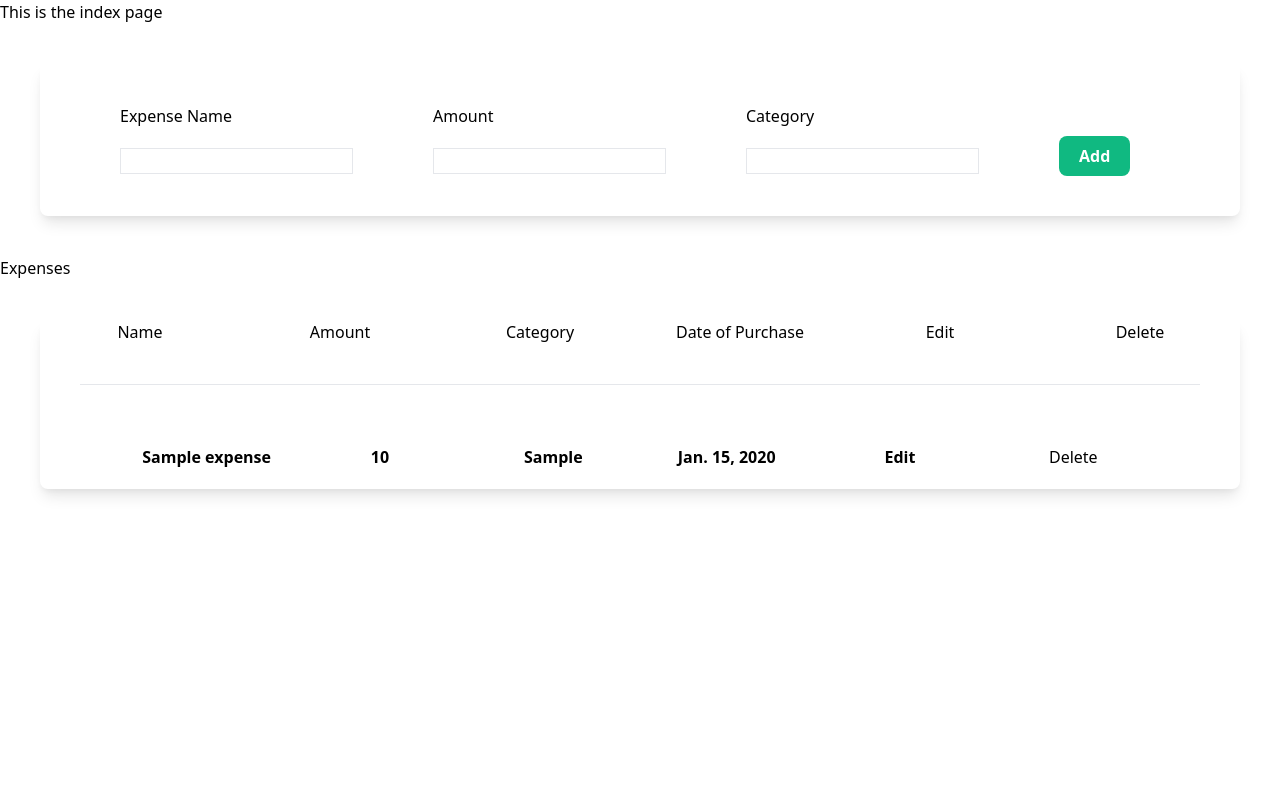
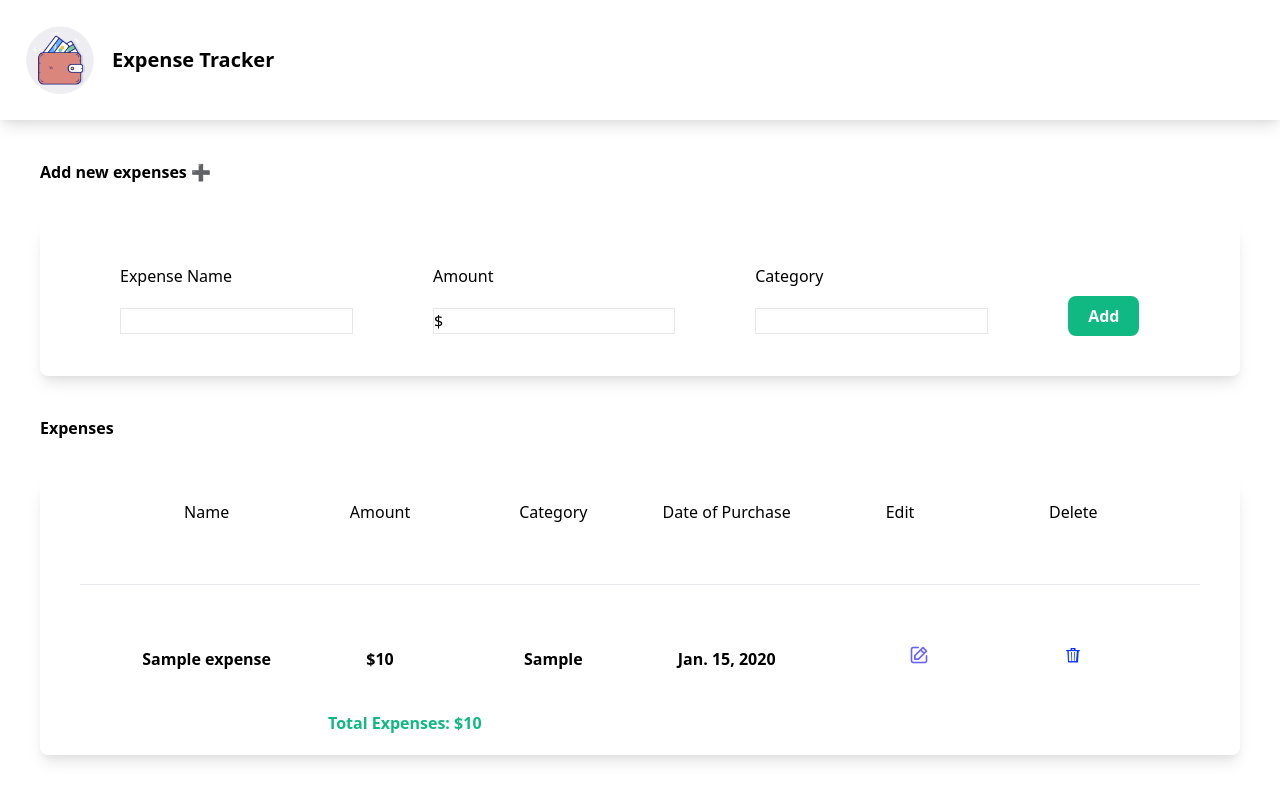
Before and after one commit to torcuata22/xpns, a Django app: template mysite/myapp/templates/myapp/index.html in a window 1280 px wide. Run offline with Django 4.2, Linux system fonts and the light colour scheme; tables that the repository leaves empty hold one stand-in row (values such as "Sample post"); the template is opened without the code that fills it: values that come from a table or form of the project are taken from there, most other values are stand-ins (such as "Sample title", 1, 10 or a date in 2020); form fields are guessed from the names that the template uses; style sheets or scripts are compiled from the project's sources.

Commit message:
total expenses

```diff
--- a/mysite/myapp/templates/myapp/base.html
+++ b/mysite/myapp/templates/myapp/base.html
@@ -11,6 +11,15 @@
     <title>Document</title>
 </head>
 <body>
+<nav class="shadow-lg p-5">
+    <div class="container flex flex-wrap justufy-between items-center mx-auto">
+        <a href="#" class="flex">
+            <img class="h-20 mr-3" src="{% static 'myapp/images/wallet.png' %}" alt="">
+            <span class="self-center text-xl font-semibold">Expense Tracker</span>
+        </a>
+    </div>
+</nav>
+
     {% block body %}
 
     {% endblock %}
--- a/mysite/myapp/templates/myapp/index.html
+++ b/mysite/myapp/templates/myapp/index.html
@@ -1,7 +1,9 @@
 {% extends 'myapp/base.html' %}
+{% load static %}
+{% load humanize %}
 
 {% block body %}
-<h1>This is the index page</h1>
+<div class="m-10 font-bold">Add new expenses ➕</div>
 <form class="shadow-lg m-10 rounded-lg" method = "post">
 {% csrf_token %}
 <div class="form-container px-10 py-10 flex">
@@ -16,7 +18,7 @@
         <div class="mb-5">
             <label>Amount</label>
         </div>
-        <div class="border">{{ expense_form.amount }}</div>
+        <div class="border">${{ expense_form.amount }}</div>
     </div>
 
     <div class="mx-10">
@@ -35,10 +37,10 @@
 
 </form>
 
-<div>Expenses</div>
+<div class="m-10 font-bold">Expenses</div>
 
 <div class="shadow-lg m-10 rounded-lg">
-    <div class="expense-header flex flex-wrap space-x-40">
+    <div class="expense-header flex flex-wrap space-x-40 px-20 py-5">
         <span>Name</span>
         <span>Amount</span>
         <span>Category</span>
@@ -50,18 +52,23 @@
     {% for expense in expenses %}
     <div class="expense-row flex-wrap px-20 py-5">
         <span class="font-bold">{{ expense.name }}</span>
-        <span class="font-bold">{{ expense.amount }}</span>
+        <span class="font-bold">${{ expense.amount | intcomma }}</span>
         <span class="font-bold">{{ expense.category }}</span>
         <span class="font-bold">{{ expense.date }}</span>
-        <span class="font-bold"><a href="{% url 'edit' expense.id %}">Edit</a></span>
-        <span class="font-bold">
+        <span class="pl-24"><a href="{% url 'edit' expense.id %}"><img class="h-5" src="{% static 'myapp/images/edit.png' %}" alt=""></a></span>
+        <span class="pl-22">
             <form method="post" action="{% url 'delete' expense.id %}">
                 {% csrf_token %}
-                <button type="submit" name="delete" >Delete</button>
+                <button type="submit" name="delete" class="font-bold"><img class="h-5" src="{% static 'myapp/images/delete.png' %}" alt=""></button>
             </form>
         </span>
     </div>
     {% endfor %}
+    <!--Display total expenses-->
+    <div class="px-72 py-5">
+    <span class="font-bold text-green-500">Total Expenses: ${{ total_expenses.amount__sum | intcomma }}</span>
+
+    </div>
 
 </div>
 
--- a/mysite/myapp/views.py
+++ b/mysite/myapp/views.py
@@ -1,6 +1,7 @@
 from django.shortcuts import render, redirect
 from .models import Expense
 from .forms import ExpenseForm
+from django.db.models import Sum
 
 # Create your views here.
 def index(request):
@@ -10,9 +11,11 @@ def index(request):
             expense.save()
 
     expenses = Expense.objects.all()
+    total_expenses = expenses.aggregate(Sum('amount')) #remember: amount is the name of the field in the model
+    print(total_expenses)
 
     expense_form = ExpenseForm()
-    return render(request, 'myapp/index.html', {'expense_form':expense_form, 'expenses': expenses})
+    return render(request, 'myapp/index.html', {'expense_form':expense_form, 'expenses': expenses, 'total_expenses': total_expenses})
 
 def edit(request, id):
     expense = Expense.objects.get(id=id)
--- a/mysite/mysite/settings.py
+++ b/mysite/mysite/settings.py
@@ -32,6 +32,7 @@ ALLOWED_HOSTS = []
 
 INSTALLED_APPS = [
     'myapp',
+    'django.contrib.humanize',
     'django.contrib.admin',
     'django.contrib.auth',
     'django.contrib.contenttypes',
```
Also changed, not shown: mysite/myapp/static/myapp/images/delete.png (added), mysite/myapp/static/myapp/images/edit.png (added), mysite/myapp/static/myapp/images/wallet.png (added).
